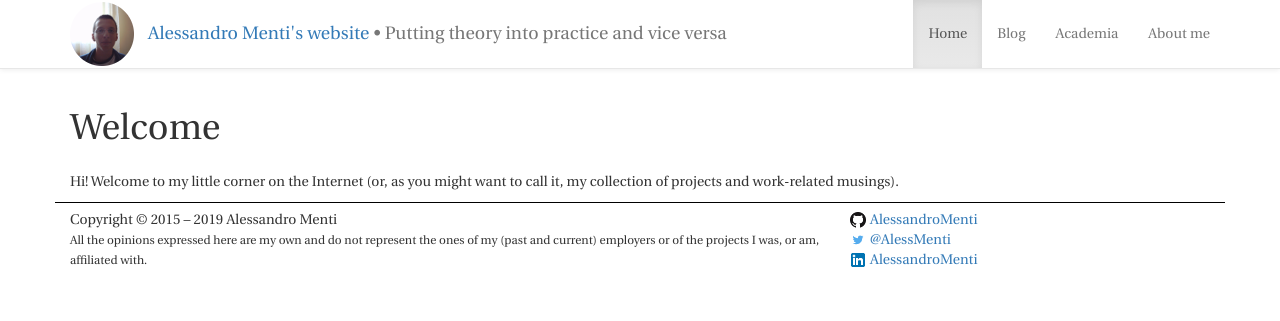
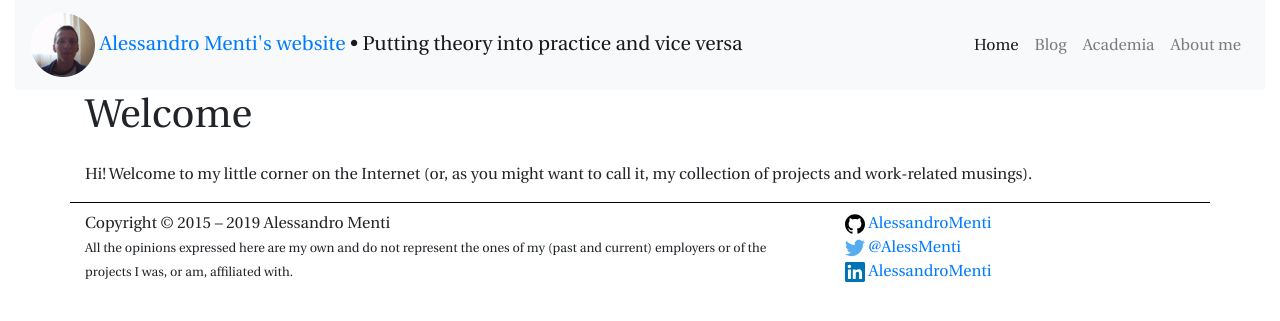
Before and after one commit to AlessandroMenti/AlessandroMenti.github.io, a Jekyll site: the page built from index.md, in a window 1280 px wide. Shown: the top 321 px of the page. Built offline with Jekyll 4.4.1, drawn with Linux system fonts in a browser that asks for light colours.

Commit message:
Update to Boostrap v4

```diff
--- a/_layouts/default.html
+++ b/_layouts/default.html
@@ -6,7 +6,7 @@ layout: compress
     <head>
         <meta charset="utf-8">
         <meta http-equiv="X-UA-Compatible" content="IE=edge">
-        <meta name="viewport" content="width=device-width, initial-scale=1">
+        <meta name="viewport" content="width=device-width, initial-scale=1, shrink-to-fit=no">
         <link rel="shortcut icon" href="{{ "/favicon.ico" | prepend: site.baseurl }}">
         <link rel="apple-touch-icon" href="{{ "/images/appletouchicons/60x60.png" | prepend: site.baseurl }}">
         <link rel="apple-touch-icon" sizes="76x76" href="{{ "/images/appletouchicons/76x76.png" | prepend: site.baseurl }}">
@@ -15,60 +15,57 @@ layout: compress
         <meta name="application-name" content="{{ site.title }}">
         <meta name="msapplication-config" content="{{ site.baseurl }}/browserconfig.xml">
         <link rel="alternate" type="application/rss+xml" title="{{ site.title }}" href="{{ site.baseurl }}/feed.xml">
-        <!--seo-->
-        <link rel="stylesheet" href="https://maxcdn.bootstrapcdn.com/bootstrap/3.3.7/css/bootstrap.min.css" integrity="sha384-BVYiiSIFeK1dGmJRAkycuHAHRg32OmUcww7on3RYdg4Va+PmSTsz/K68vbdEjh4u" crossorigin="anonymous">
+        {% seo %}
+        <link rel="stylesheet" href="https://stackpath.bootstrapcdn.com/bootstrap/4.3.1/css/bootstrap.min.css" integrity="sha384-ggOyR0iXCbMQv3Xipma34MD+dH/1fQ784/j6cY/iJTQUOhcWr7x9JvoRxT2MZw1T" crossorigin="anonymous">
         <link rel="stylesheet" href="{{ "/css/main.css" | prepend: site.baseurl }}">
         <title>{{ page.title }} · {{ site.title }}</title>
     </head>
     <body>
         <a class="sr-only" href="#content">Skip to content</a>
-        <nav class="navbar navbar-default navbar-fixed-top">
-            <div class="container">
-                <div class="navbar-header">
-                    <button type="button" class="navbar-toggle collapsed" data-toggle="collapse" data-target="#navbar" aria-expanded="false" aria-controls="navbar">
-                        <span class="sr-only">Toggle navigation</span>
-                        <span class="icon-bar"></span>
-                        <span class="icon-bar"></span>
-                        <span class="icon-bar"></span>
-                    </button>
-                    <span id="sitelogo">
-                        <a href="{{ "/" | prepend: site.baseurl }}" title="Homepage"><img src="{{ "/images/logo.png" | prepend: site.baseurl }}" alt="Website logo" width="64" height="64"></a>
-                    </span>
-                    <span class="navbar-brand">
-                        <a href="{{ "/" | prepend: site.baseurl }}" title="Homepage">{{ site.title }}</a><span class="hidden-xs"> • {{ site.description }}</span>
-                    </span>
-                </div>
-                <div id="navbar" class="navbar-collapse collapse">
-                    <ul class="nav navbar-nav navbar-right">
-                        <li{% if page.url == "/" %} class="active"{% endif %}><a href="{{ "/" | prepend: site.baseurl }}">Home</a></li>
-                        <li{% if page.url == "/blog/" %} class="active"{% endif %}><a href="{{ "/blog/" | prepend: site.baseurl }}">Blog</a></li>
-                        <li{% if page.url == "/academia/" %} class="active"{% endif %}><a href="{{ "/academia/" | prepend: site.baseurl }}">Academia</a></li>
-                        <li{% if page.url == "/about/" %} class="active"{% endif %}><a href="{{ "/about/" | prepend: site.baseurl }}">About me</a></li>
+        <div class="container-fluid">
+            <nav class="navbar navbar-expand-lg navbar-light bg-light">
+                <span class="navbar-brand">
+                    <a href="{{ "/" | prepend: site.baseurl }}" title="Homepage"><img src="{{ "/images/logo.png" | prepend: site.baseurl }}" alt="Website logo" width="64" height="64" class="d-inline-block align-center"></a>
+                    <a href="{{ "/" | prepend: site.baseurl }}" title="Homepage">{{ site.title }}</a><span class="d-none d-lg-inline"> • {{ site.description }}</span>
+                </span>
+                <button class="navbar-toggler" type="button" data-toggle="collapse" data-target="#navbarSupportedContent" aria-controls="navbarSupportedContent" aria-expanded="false" aria-label="Toggle navigation">
+                    <span class="navbar-toggler-icon"></span>
+                </button>
+                <div class="collapse navbar-collapse" id="navbarSupportedContent">
+                    <ul class="navbar-nav mr-auto">
+                    </ul>
+                    <ul class="navbar-nav ml-auto">
+                        <li class="nav-item{% if page.url == "/" %} active{% endif %}"><a class="nav-link" href="{{ "/" | prepend: site.baseurl }}">Home</a></li>
+                        <li class="nav-item{% if page.url == "/blog/" %} active{% endif %}"><a class="nav-link" href="{{ "/blog/" | prepend: site.baseurl }}">Blog</a></li>
+                        <li class="nav-item{% if page.url == "/academia/" %} active{% endif %}"><a class="nav-link" href="{{ "/academia/" | prepend: site.baseurl }}">Academia</a></li>
+                        <li class="nav-item{% if page.url == "/about/" %} active{% endif %}"><a class="nav-link" href="{{ "/about/" | prepend: site.baseurl }}">About me</a></li>
                     </ul>
                 </div>
-            </div>
-        </nav>
+            </nav>
+        </div>
         <a id="content"></a>
         {{ content }}
         <footer>
             <div class="container site-footer">
                 <div class="row">
-                    <div class="col-xs-9 col-sm-8">
+                    <div class="col-9 col-sm-8">
                         <p>Copyright © 2015 – 2019 Alessandro Menti<br><small>All the opinions expressed here are my own and do not represent the ones of my (past and current) employers or of the projects I was, or am, affiliated with.</small></p>
                     </div>
-                    <div class="col-xs-3 col-sm-4">
+                    <div class="col-3 col-sm-4">
                         <p>
-                            <a class="accsprite accsprite-github" href="https://github.com/{{ site.github.username }}" target="_blank" title="My GitHub account">{{ site.github.username }}</a><br>
-                            <a class="accsprite accsprite-twitter" href="https://twitter.com/{{ site.twitter.username }}" target="_blank" title="My Twitter account">@{{ site.twitter.username }}</a><br>
-                            <a class="accsprite accsprite-linkedin" href="https://www.linkedin.com/in/{{ site.linkedin.username }}" target="_blank" title="My LinkedIn account">{{ site.linkedin.username }}</a>
+                            <svg class="accsprite icon" xmlns="http://www.w3.org/2000/svg"><use xlink:href="{{ "/images/accounts.svg" | prepend: site.baseurl }}#shape-github" /></svg>&nbsp;<a href="https://github.com/{{ site.github.username }}" target="_blank" title="My GitHub account">{{ site.github.username }}</a><br>
+                            <svg class="accsprite icon" xmlns="http://www.w3.org/2000/svg"><use xlink:href="{{ "/images/accounts.svg" | prepend: site.baseurl }}#shape-twitter" /></svg>&nbsp;<a href="https://twitter.com/{{ site.twitter.username }}" target="_blank" title="My Twitter account">@{{ site.twitter.username }}</a><br>
+                            <svg class="accsprite icon" xmlns="http://www.w3.org/2000/svg"><use xlink:href="{{ "/images/accounts.svg" | prepend: site.baseurl }}#shape-linkedin" /></svg>&nbsp;<a href="https://www.linkedin.com/in/{{ site.linkedin.username }}" target="_blank" title="My LinkedIn account">{{ site.linkedin.username }}</a>
                         </p>
                     </div>
                 </div>
             </div>
         </footer>
-        <script src="https://ajax.googleapis.com/ajax/libs/jquery/1.12.4/jquery.min.js" integrity="sha384-nvAa0+6Qg9clwYCGGPpDQLVpLNn0fRaROjHqs13t4Ggj3Ez50XnGQqc/r8MhnRDZ" crossorigin="anonymous"></script>
-        <script src="https://maxcdn.bootstrapcdn.com/bootstrap/3.3.7/js/bootstrap.min.js" integrity="sha384-Tc5IQib027qvyjSMfHjOMaLkfuWVxZxUPnCJA7l2mCWNIpG9mGCD8wGNIcPD7Txa" crossorigin="anonymous"></script>
+        <script src="https://code.jquery.com/jquery-3.3.1.slim.min.js" integrity="sha384-q8i/X+965DzO0rT7abK41JStQIAqVgRVzpbzo5smXKp4YfRvH+8abtTE1Pi6jizo" crossorigin="anonymous"></script>
+        <script src="https://cdnjs.cloudflare.com/ajax/libs/popper.js/1.14.7/umd/popper.min.js" integrity="sha384-UO2eT0CpHqdSJQ6hJty5KVphtPhzWj9WO1clHTMGa3JDZwrnQq4sF86dIHNDz0W1" crossorigin="anonymous"></script>
+        <script src="https://stackpath.bootstrapcdn.com/bootstrap/4.3.1/js/bootstrap.min.js" integrity="sha384-JjSmVgyd0p3pXB1rRibZUAYoIIy6OrQ6VrjIEaFf/nJGzIxFDsf4x0xIM+B07jRM" crossorigin="anonymous"></script>
         <script src="https://ajax.googleapis.com/ajax/libs/webfont/1.6.16/webfont.js" integrity="sha384-0bIyOfFEbXDmR9pWVT6PKyzSRIx8gTXuOsrfXQA51wfXn3LRXt+ih6riwq9Zv2yn" crossorigin="anonymous"></script>
         <script src="{{ "/js/main.js" | prepend: site.baseurl }}"></script>
+        <script src="{{ "/js/svgxuse.min.js" | prepend: site.baseurl }}" defer></script>
     </body>
 </html>
--- a/css/main.scss
+++ b/css/main.scss
@@ -178,42 +178,11 @@
 
 /* Own styles. */
 body {
-    padding-top: 88px;
     font-family: "Utopia", serif !important;
 }
 
 code, kbd, pre, samp {
     font-family: "Oxygen Mono", monospace !important;
-}
-
-/* Navbar styles. */
-#sitelogo {
-    float: left !important;
-    margin-right: 1em;
-    padding-top: 2px;
-}
-
-.navbar {
-    min-height: 68px !important;
-}
-
-.navbar-brand {
-    height: 68px;
-    padding-top: 24px;
-    padding-bottom: 24px;
-}
-
-.navbar-nav {
-    margin-top: 0px !important;
-    margin-bottom: 0px !important;
-    @media (min-width: 768px) {
-        > li {
-            > a {
-                padding-top: 24px;
-                padding-bottom: 24px;
-            }
-        }
-    }
 }
 
 /* Footer styles. */
@@ -224,17 +193,10 @@ code, kbd, pre, samp {
 
 /* Social media/collaboration accounts. */
 .accsprite {
-    background: url("/images/accounts.png") no-repeat top left;
-    padding-left: 20px;
-}
-.accsprite-github {
-    background-position: 0 0;
-}
-.accsprite-twitter {
-    background-position: 0 -16px;
-}
-.accsprite-linkedin {
-    background-position: 0 -32px;
+    display: inline-block;
+    vertical-align: middle;
+    height: 20px;
+    width: 20px;
 }
 
 /* Post header. */
```
Also changed, not shown: images/accounts.png (deleted), images/accounts.svg (added), js/svgxuse.min.js (added).
